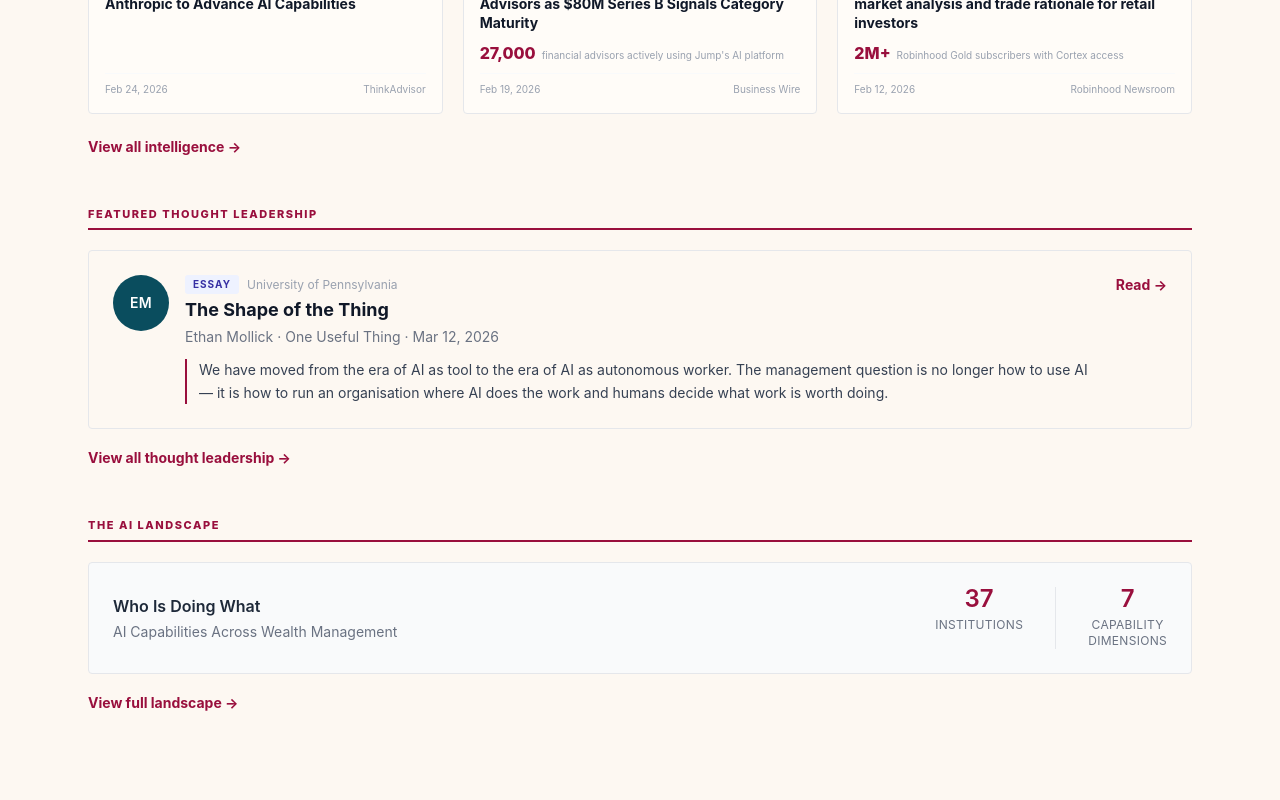
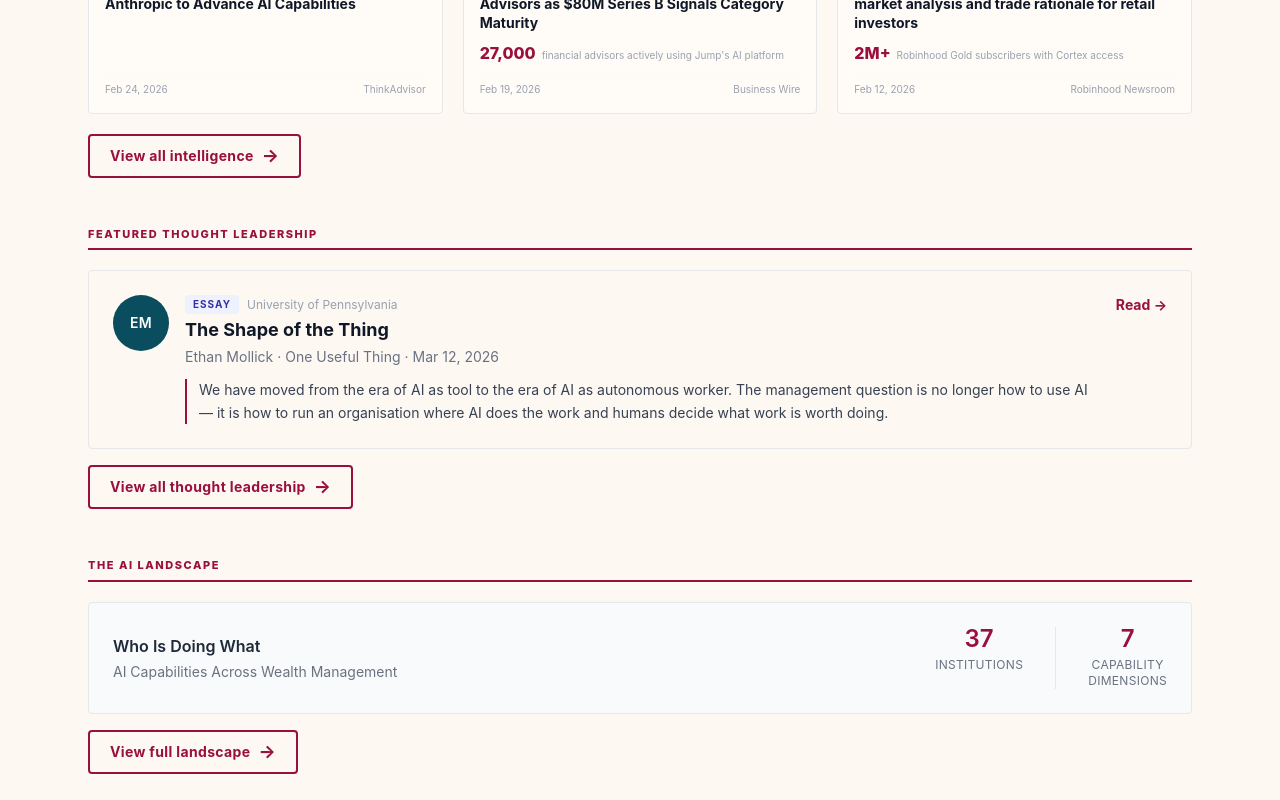
Before and after one commit to CuriosityAIAgent/living-intelligence, a Next.js app: page / in a window 1280 px wide. Shown: the part 1080-1880 px from the top of the page. Built offline with nearby package versions, Linux system fonts and the light colour scheme.

Commit message:
Style homepage CTA links as prominent outlined buttons
View all intelligence/thought leadership/landscape links now use
bordered button style with hover fill for better visibility and click-through.

Co-Authored-By: Claude Opus 4.6 (1M context) <noreply@anthropic.com>

```diff
--- a/app/page.tsx
+++ b/app/page.tsx
@@ -153,8 +153,9 @@ export default function HomePage() {
                 </Link>
               ))}
             </div>
-            <Link href="/intelligence" className="text-sm font-bold text-[#990F3D] hover:underline">
-              View all intelligence →
+            <Link href="/intelligence" className="inline-flex items-center gap-2 px-5 py-2.5 border-2 border-[#990F3D] text-[#990F3D] text-sm font-bold tracking-wide rounded hover:bg-[#990F3D] hover:text-white transition-colors">
+              View all intelligence
+              <span className="text-lg leading-none">→</span>
             </Link>
           </section>
         )}
@@ -192,8 +193,9 @@ export default function HomePage() {
               </div>
             </Link>
             <div className="mt-4">
-              <Link href="/thought-leadership" className="text-sm font-bold text-[#990F3D] hover:underline">
-                View all thought leadership →
+              <Link href="/thought-leadership" className="inline-flex items-center gap-2 px-5 py-2.5 border-2 border-[#990F3D] text-[#990F3D] text-sm font-bold tracking-wide rounded hover:bg-[#990F3D] hover:text-white transition-colors">
+                View all thought leadership
+                <span className="text-lg leading-none">→</span>
               </Link>
             </div>
           </section>
@@ -220,8 +222,9 @@ export default function HomePage() {
             </div>
           </div>
           <div className="mt-4">
-            <Link href="/landscape" className="text-sm font-bold text-[#990F3D] hover:underline">
-              View full landscape →
+            <Link href="/landscape" className="inline-flex items-center gap-2 px-5 py-2.5 border-2 border-[#990F3D] text-[#990F3D] text-sm font-bold tracking-wide rounded hover:bg-[#990F3D] hover:text-white transition-colors">
+              View full landscape
+              <span className="text-lg leading-none">→</span>
             </Link>
           </div>
         </section>
```
